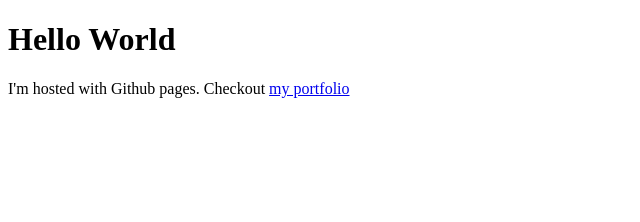
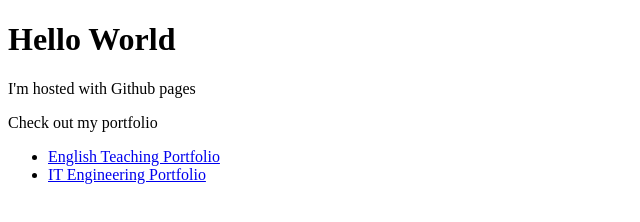
Before and after one commit to haond10adp/haond10adp.github.io, a plain HTML site: page index.html in a window 1280 px wide. Shown: the whole page, without its empty margins (0-640 px from the left). Drawn offline with Linux system fonts and the light colour scheme.

Commit message:
Update index.html

```diff
--- a/index.html
+++ b/index.html
@@ -8,6 +8,11 @@
 </head>
 <body>
     <h1>Hello World</h1>
-    <p>I'm hosted with Github pages. Checkout <a href="https://haond10adp.github.io/portfolio">my portfolio</a></p>
+    <p>I'm hosted with Github pages</p>
+    <p>Check out my portfolio</p>
+    <ul>
+        <li><a href='english-teaching-portfolio'>English Teaching Portfolio</a></li>
+        <li><a href='portfolio'>IT Engineering Portfolio</a></li>
+    </ul>
 </body>
 </html>
```
